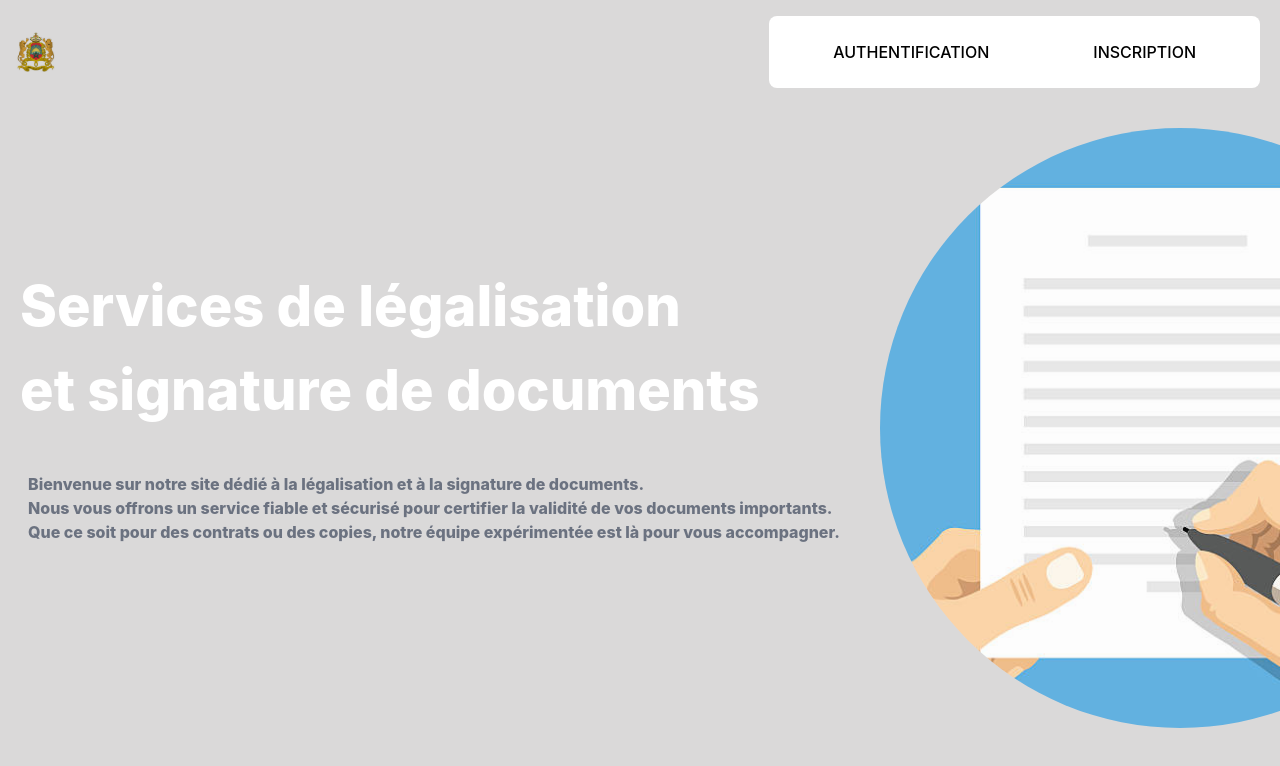
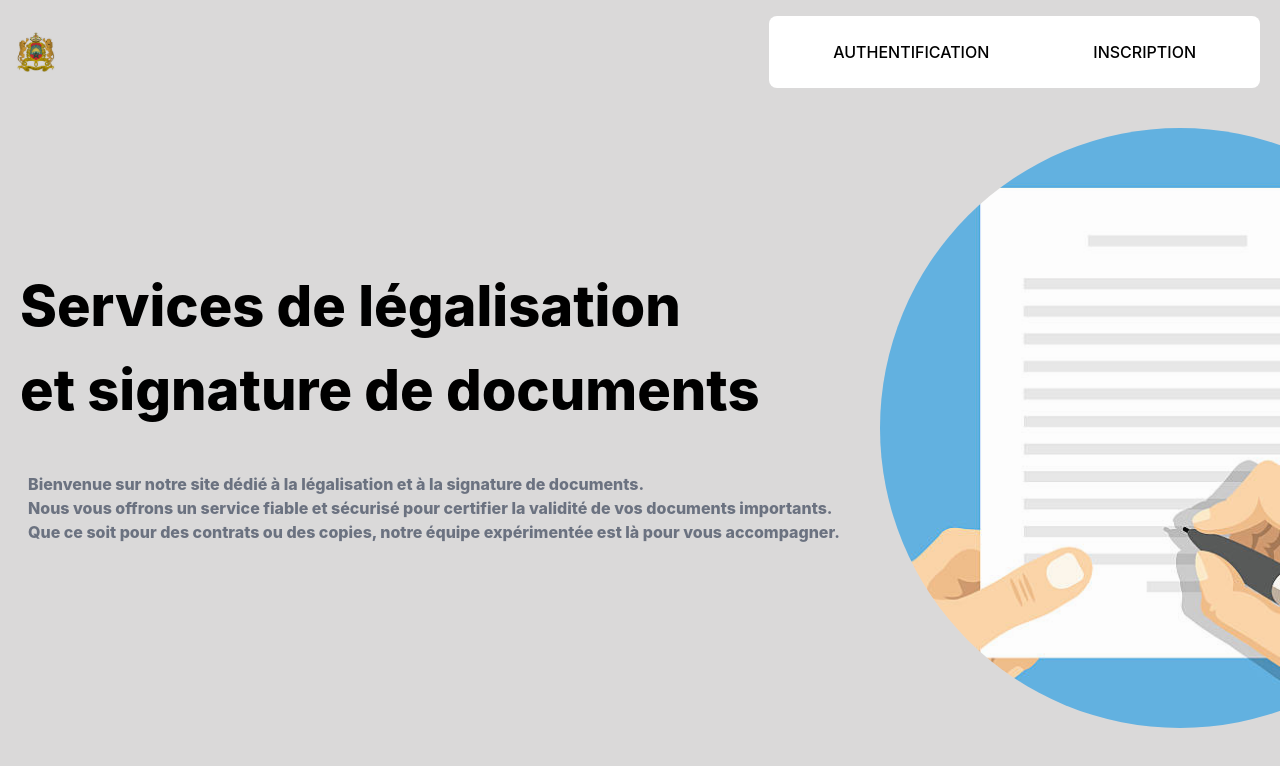
Before and after one commit to amine2201/Commune, a React (Vite) app in the folder communeFrontend/: page / in a window 1280 px wide. Shown: the top 766 px of the page. Built offline with nearby package versions, Linux system fonts and the light colour scheme.

Commit message:
adding authentification to homepage and making it accessible when logged in

```diff
--- a/communeFrontend/src/App.tsx
+++ b/communeFrontend/src/App.tsx
@@ -31,6 +31,7 @@ return (
                 <Route path="/Service" element={<Service />} />
                 <Route path="/Employeedashboard" element={<EmployeeDashboard />} />
                 <Route path="*" element={<ErrorPage />} />
+                <Route path="/" element={<Homepage />} />
        </>
        :
         <>
--- a/communeFrontend/src/Components/Homepage.tsx
+++ b/communeFrontend/src/Components/Homepage.tsx
@@ -3,11 +3,12 @@ import homepage from '../assets/homepage.jpg'
 
 
  const Homepage = () => {
+  const isUserLoggedIn = localStorage.getItem('user') ? true : false;
   return (
     <>
-    <Navbar isAuthenticated={false}/>
+    <Navbar isAuthenticated={isUserLoggedIn}/>
     <div>
-  <h1 className="text-[3.5rem] pl-5  font-extrabold pt-[10rem] text-white">Services de légalisation  <br/> et signature de documents </h1>
+  <h1 className="text-[3.5rem] pl-5  font-extrabold pt-[10rem] text-black">Services de légalisation  <br/> et signature de documents </h1>
   <p className="font-extrabold text-gray-500 mt-10 pl-7 ">Bienvenue sur notre site dédié à la légalisation et à la signature de documents.<br/> Nous vous offrons un service fiable et sécurisé pour certifier la validité de vos documents importants. <br/>Que ce soit pour des contrats ou des copies, notre équipe expérimentée est là pour vous accompagner. </p>
 </div>
 <img src={homepage} className="relative rounded-full opacity-[0.95] left-[55rem] bottom-[26rem] h-[75vh]"/>
```
